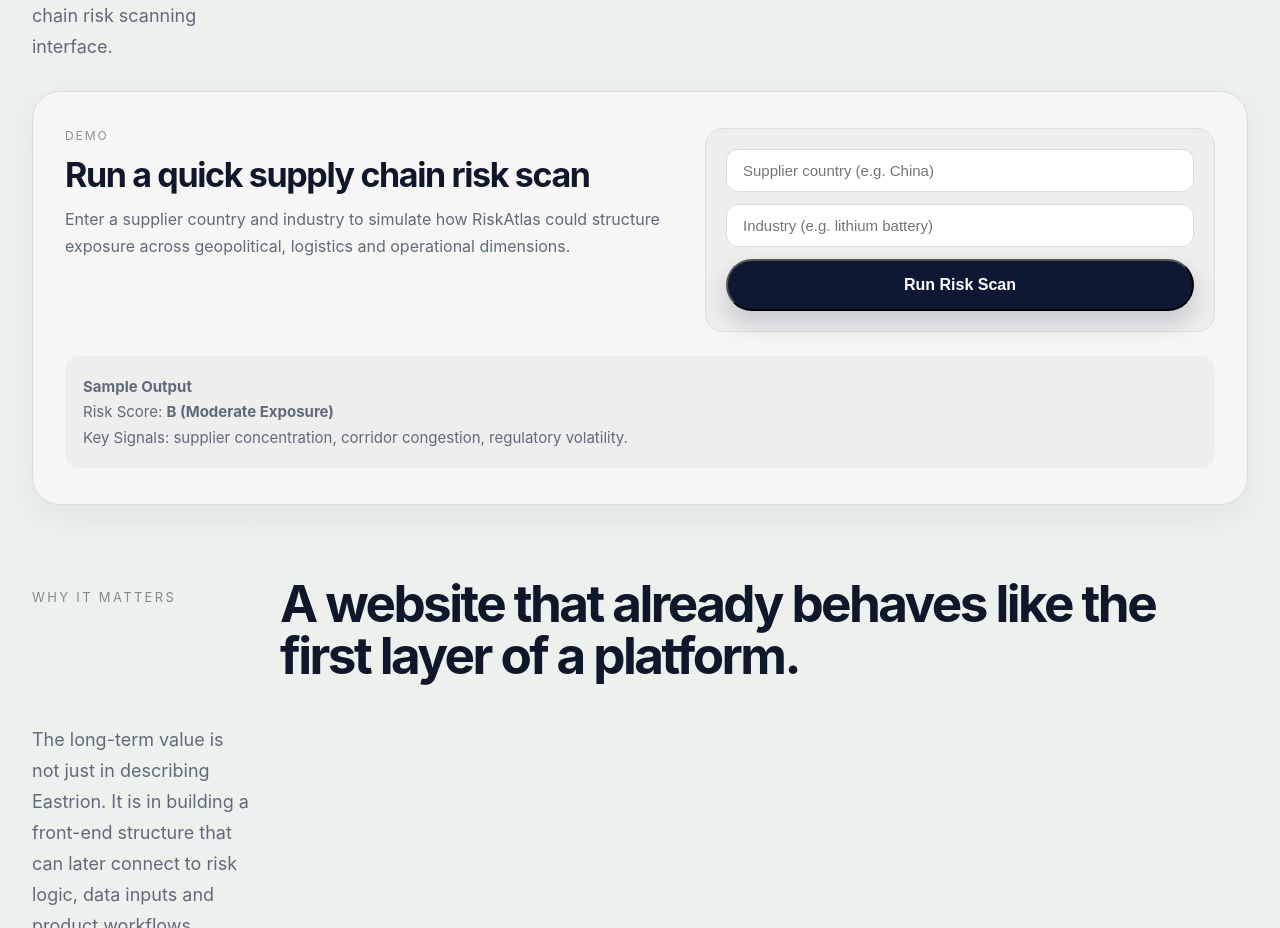
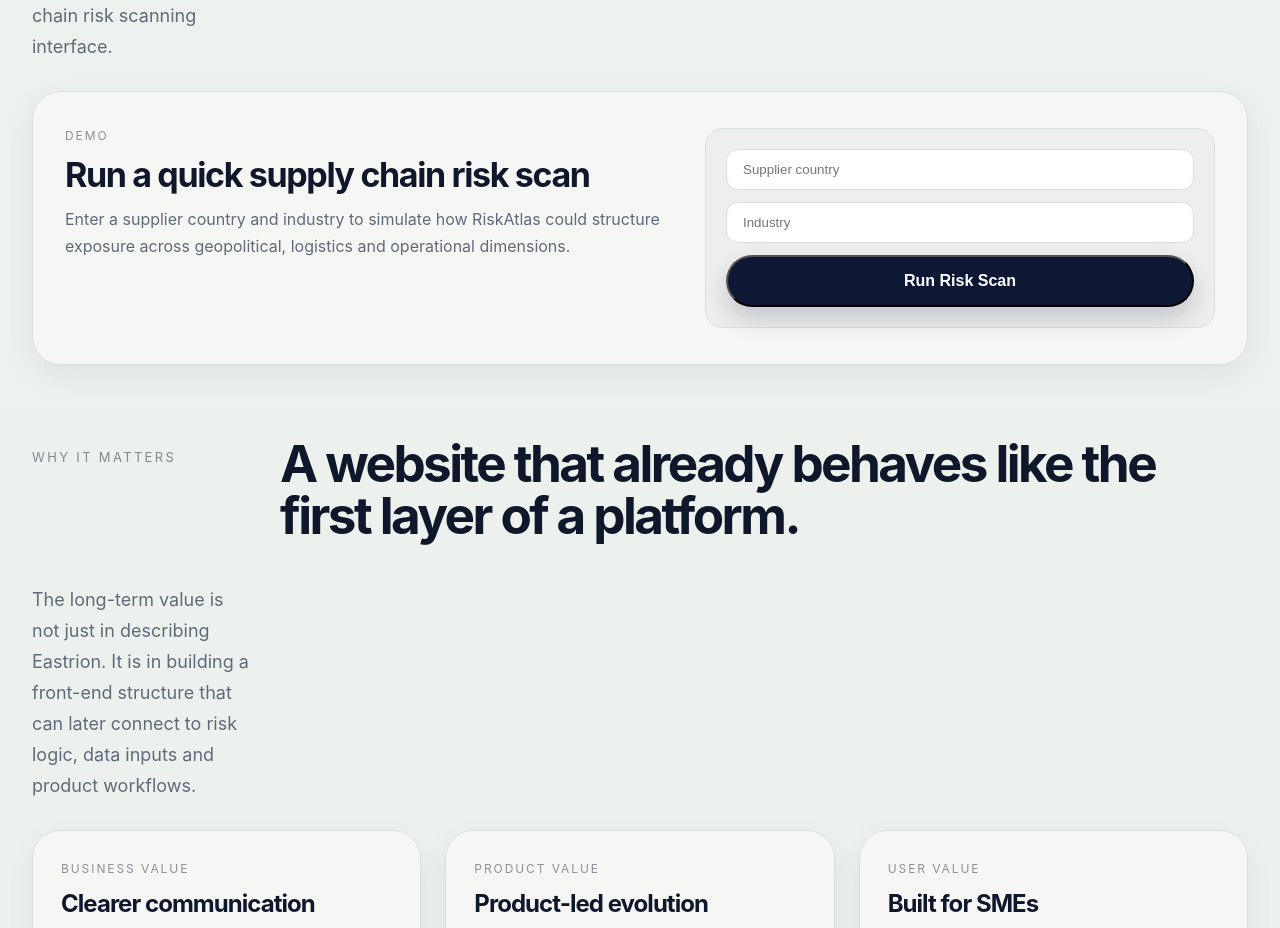
Before and after one commit to marspeterli1975-glitch/eastrion-site, a Next.js app: page / in a window 1280 px wide. Shown: the part 3380-4308 px from the top of the page. Built offline with nearby package versions, Linux system fonts and the light colour scheme.

Commit message:
Update page.tsx

```diff
--- a/app/page.tsx
+++ b/app/page.tsx
@@ -180,6 +180,7 @@ export default function HomePage() {
       display: "grid",
       gridTemplateColumns: "1.2fr 1fr",
       gap: "28px",
+      alignItems: "start",
     }}
   >
     <div>
@@ -208,67 +209,7 @@ export default function HomePage() {
       </p>
     </div>
 
-          <div
-            style={{
-              padding: "20px",
-              borderRadius: "18px",
-              background: "rgba(15, 23, 42, 0.03)",
-              border: "1px solid var(--line)",
-            }}
-          >
-            <div
-              style={{
-                display: "flex",
-                flexDirection: "column",
-                gap: "12px",
-              }}
-            >
-              <input
-                placeholder="Supplier country (e.g. China)"
-                style={{
-                  padding: "12px 16px",
-                  borderRadius: "12px",
-                  border: "1px solid var(--line)",
-                  fontSize: "15px",
-                  background: "#fff",
-                  color: "var(--text)",
-                }}
-              />
-
-              <input
-                placeholder="Industry (e.g. lithium battery)"
-                style={{
-                  padding: "12px 16px",
-                  borderRadius: "12px",
-                  border: "1px solid var(--line)",
-                  fontSize: "15px",
-                  background: "#fff",
-                  color: "var(--text)",
-                }}
-              />
-
-              <button className="btn btn-primary">Run Risk Scan</button>
-            </div>
-          </div>
-        </div>
-
-        <div
-          style={{
-            marginTop: "24px",
-            padding: "18px",
-            background: "rgba(15, 23, 42, 0.03)",
-            borderRadius: "14px",
-            fontSize: "15px",
-            color: "var(--muted)",
-            lineHeight: 1.7,
-          }}
-        >
-          <strong>Sample Output</strong>
-          <br />
-          Risk Score: <strong>B (Moderate Exposure)</strong>
-          <br />
-          Key Signals: supplier concentration, corridor congestion, regulatory
-          volatility.
+    <RiskScanner />
   </div>
 </section>
 
```
Lines whose indentation alone changed are shown as unchanged.
